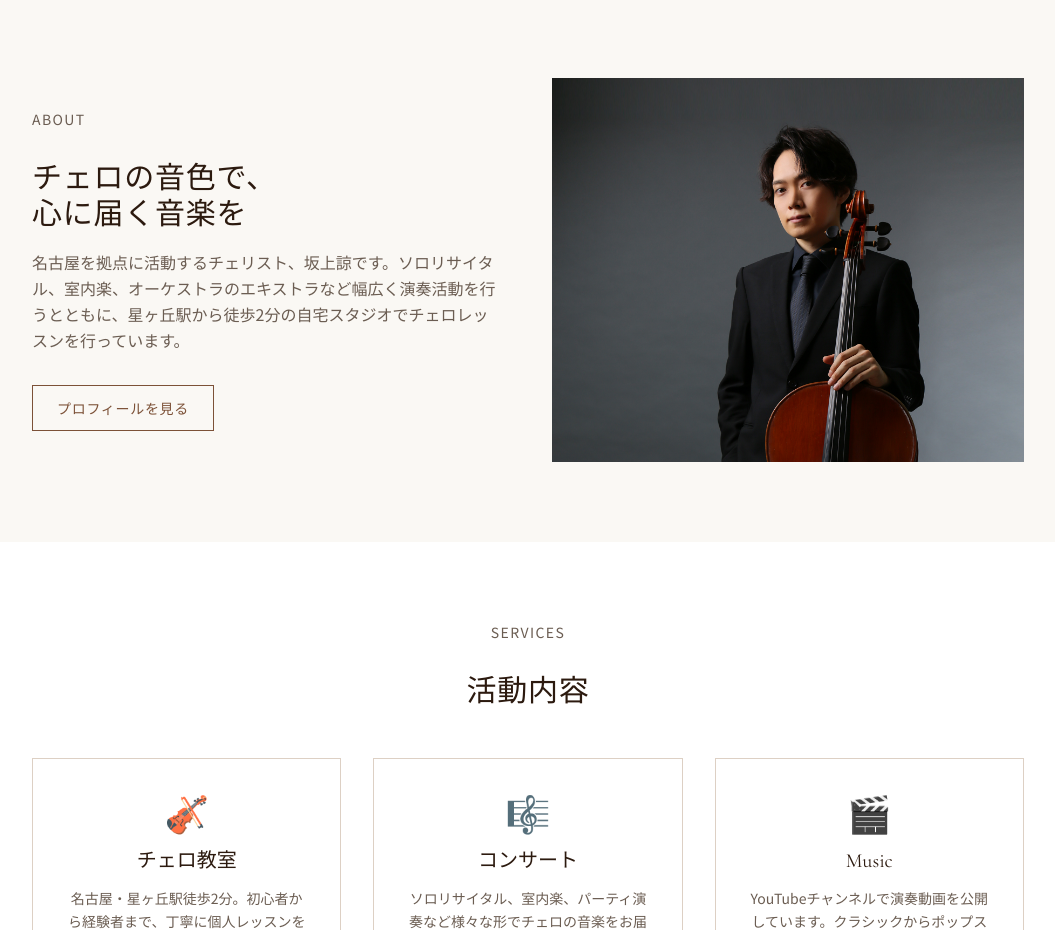
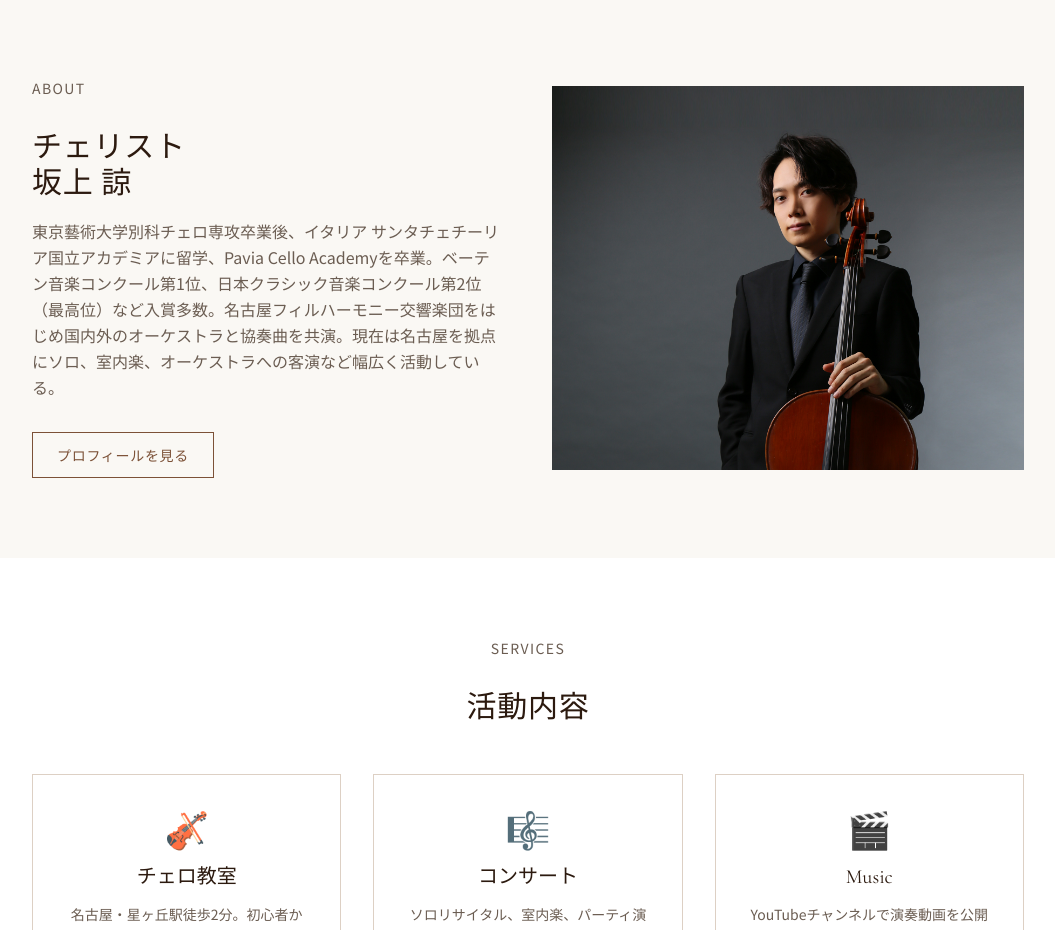
Before and after one commit to srlcvc/ryosakaue-website, a Next.js app: page / in a window 1280 px wide. Shown: the part 787-1717 px from the top of the page, without its empty margins (112-1167 px from the left). Built offline with nearby package versions, Linux system fonts and the light colour scheme.

Commit message:
トップページのAboutセクションを経歴ベースのテキストに変更
Co-Authored-By: Claude Sonnet 4.6 <noreply@anthropic.com>

```diff
--- a/app/page.tsx
+++ b/app/page.tsx
@@ -34,9 +34,9 @@ export default function HomePage() {
       <section className="max-w-5xl mx-auto px-4 py-20 grid md:grid-cols-2 gap-12 items-center">
         <div>
           <p className="section-sub">About</p>
-          <h2 className="section-title">チェロの音色で、<br />心に届く音楽を</h2>
+          <h2 className="section-title">チェリスト<br />坂上 諒</h2>
           <p className="text-muted leading-relaxed mt-4">
-            名古屋を拠点に活動するチェリスト、坂上諒です。ソロリサイタル、室内楽、オーケストラのエキストラなど幅広く演奏活動を行うとともに、星ヶ丘駅から徒歩2分の自宅スタジオでチェロレッスンを行っています。
+            東京藝術大学別科チェロ専攻卒業後、イタリア サンタチェチーリア国立アカデミアに留学、Pavia Cello Academyを卒業。ベーテン音楽コンクール第1位、日本クラシック音楽コンクール第2位（最高位）など入賞多数。名古屋フィルハーモニー交響楽団をはじめ国内外のオーケストラと協奏曲を共演。現在は名古屋を拠点にソロ、室内楽、オーケストラへの客演など幅広く活動している。
           </p>
           <Link href="/profile" className="btn-outline mt-8 inline-block">プロフィールを見る</Link>
         </div>
```
